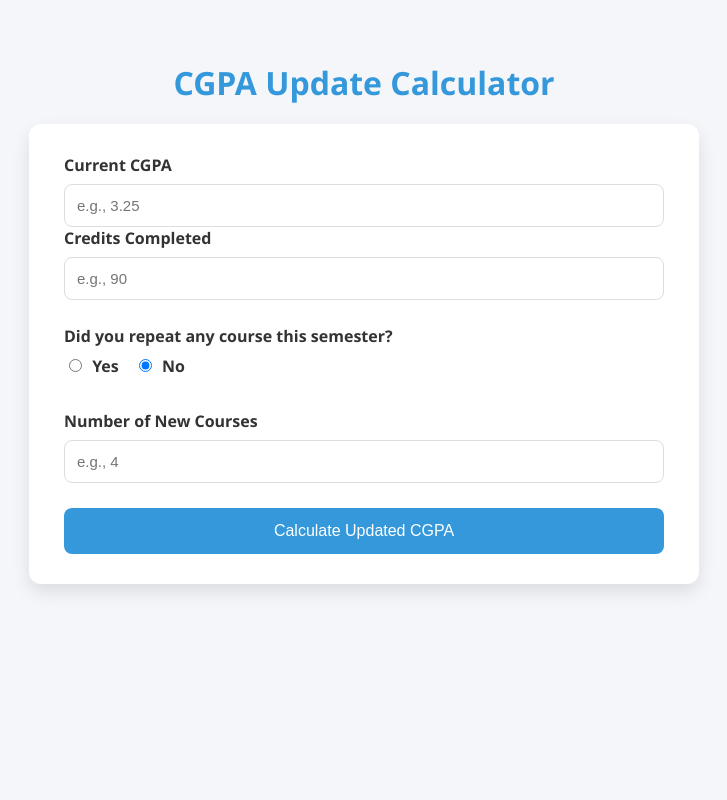
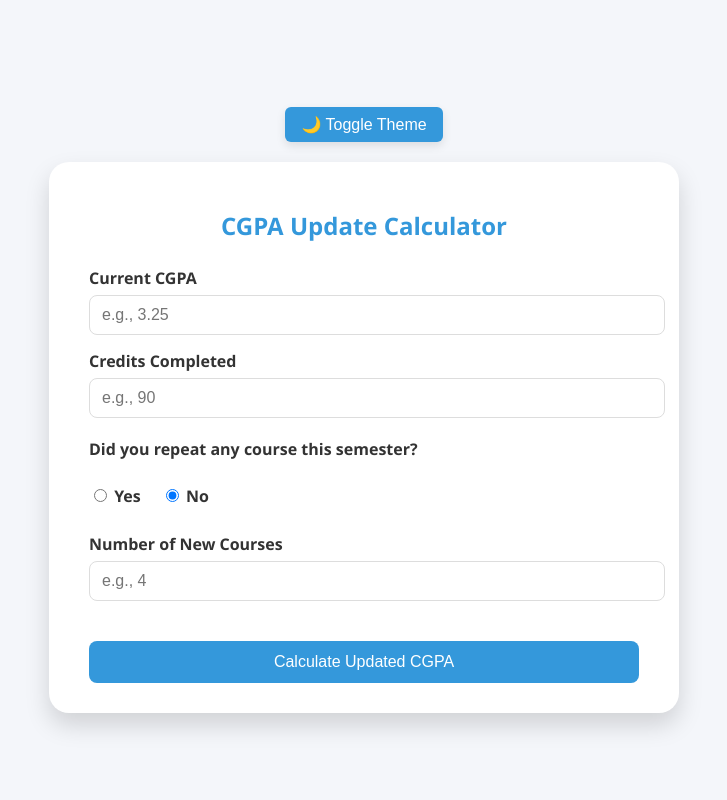
Before and after one commit to noobcoder-hasan/cgpa_app, a Flask app: page / in a window 1280 px wide. Shown: the whole page, without its empty margins (276-1003 px from the left). Run offline with Flask 3, Linux system fonts and the light colour scheme.

Commit message:
changed interface.

```diff
--- a/templates/index.html
+++ b/templates/index.html
@@ -1,9 +1,9 @@
 <!DOCTYPE html>
 <html lang="en">
 <head>
-    <meta charset="UTF-8">
+  <meta charset="UTF-8" />
+  <meta name="viewport" content="width=device-width, initial-scale=1.0"/>
   <title>CGPA Update Calculator</title>
-    <meta name="viewport" content="width=device-width, initial-scale=1.0">
   <style>
     :root {
       --primary-color: #3498db;
@@ -11,89 +11,154 @@
       --text: #333;
       --white: #fff;
       --border: #ddd;
+      --result-bg: #eafaf1;
+      --result-text: #0a4d3b;
+    }
+
+    body.dark {
+      --primary-color: #4ea8de;
+      --background: #1e1e2f;
+      --text: #f0f0f0;
+      --white: #2e2e3e;
+      --border: #555;
+      --result-bg: #2e3b38;
+      --result-text: #c9f8e6;
     }
 
     body {
-            font-family: 'Segoe UI', Tahoma, Geneva, Verdana, sans-serif;
+      font-family: 'Segoe UI', sans-serif;
       background: var(--background);
       color: var(--text);
       margin: 0;
-            padding: 40px 20px;
+      padding: 0;
+      display: flex;
+      justify-content: center;
+      align-items: center;
+      min-height: 100vh;
+      transition: all 0.4s ease;
+    }
+
+    .card {
+      background: var(--white);
+      padding: 30px 40px;
+      border-radius: 20px;
+      box-shadow: 0 12px 25px rgba(0, 0, 0, 0.15);
+      width: 100%;
+      max-width: 550px;
     }
 
     h1 {
       text-align: center;
+      margin-bottom: 25px;
       color: var(--primary-color);
-            margin-bottom: 20px;
-        }
-
-        form {
-            background: var(--white);
-            max-width: 600px;
-            margin: auto;
-            padding: 30px 35px;
-            border-radius: 12px;
-            box-shadow: 0 8px 18px rgba(0, 0, 0, 0.1);
-        }
-
-        .form-section {
-            margin-bottom: 25px;
+      font-size: 24px;
     }
 
     label {
+      display: block;
+      margin-top: 15px;
+      margin-bottom: 6px;
       font-weight: 600;
-            display: block;
-            margin-bottom: 8px;
+      color: var(--text);
     }
 
     input[type="number"],
     select {
       width: 100%;
-            padding: 12px;
+      padding: 10px 12px;
+      font-size: 16px;
       border: 1px solid var(--border);
       border-radius: 8px;
-            font-size: 15px;
-            box-sizing: border-box;
+      outline: none;
+      background: var(--white);
+      color: var(--text);
+      transition: border 0.2s ease-in-out;
     }
 
-        input[type="radio"] {
-            margin-right: 6px;
+    input[type="number"]:focus {
+      border-color: var(--primary-color);
     }
 
     .radio-group {
       display: flex;
-            gap: 15px;
+      gap: 20px;
+      margin-top: 10px;
+    }
+
+    .form-section {
+      margin-bottom: 20px;
+    }
+
+    #repeated-fields {
+      margin-top: 12px;
+      display: none;
+    }
+
+    button {
+      margin-top: 20px;
+      background: var(--primary-color);
+      color: white;
+      font-size: 16px;
+      padding: 12px;
+      border: none;
+      border-radius: 8px;
+      width: 100%;
+      cursor: pointer;
+      transition: background 0.3s;
+    }
+
+    button:hover {
+      background: #2c80c8;
+    }
+
+    .page-container {
+      width: 100%;
+      padding: 40px 20px;
+      display: flex;
+      flex-direction: column;
       align-items: center;
     }
 
-        #repeated-fields {
-            margin-top: 10px;
-            transition: all 0.3s ease;
+    .top-bar {
+      width: 100%;
+      display: flex;
+      justify-content: center;
+      margin-bottom: 20px;
     }
 
-        button {
-            background-color: var(--primary-color);
-            color: var(--white);
-            padding: 14px 20px;
+    .toggle-theme {
+      padding: 8px 16px;
+      background: var(--primary-color);
+      color: white;
       border: none;
-            border-radius: 8px;
+      border-radius: 6px;
       cursor: pointer;
-            font-size: 16px;
-            width: 100%;
-            transition: background-color 0.3s ease;
+      font-weight: 500;
+      width: auto;
+      max-width: 180px;
+      box-shadow: 0 4px 10px rgba(0, 0, 0, 0.1);
     }
 
-        button:hover {
-            background-color: #2c80c8;
+    @keyframes fadeInSlideUp {
+    from {
+        opacity: 0;
+        transform: translateY(20px);
+    }
+    to {
+        opacity: 1;
+        transform: translateY(0);
+    }
     }
 
     .result {
-            max-width: 600px;
-            margin: 30px auto;
-            background: #eafaf1;
-            border-left: 5px solid #2ecc71;
+    background: var(--result-bg);
+    color: var(--result-text);
+    margin-top: 30px;
     padding: 20px;
+    border-left: 5px solid #2a9d8f;
     border-radius: 10px;
+    box-shadow: 0 4px 12px rgba(0, 0, 0, 0.08);
+    animation: fadeInSlideUp 0.6s ease-out;
     }
 
     .result h3 {
@@ -101,7 +166,7 @@
     }
 
     @media (max-width: 600px) {
-            form {
+      .card {
         padding: 25px 20px;
       }
     }
@@ -126,15 +191,33 @@
         input.step = '0.01';
         input.required = true;
         input.placeholder = `GPA for new course ${i}`;
+        input.style.marginTop = '10px';
         container.appendChild(input);
       }
     }
+
+    function toggleTheme() {
+      const body = document.body;
+      body.classList.toggle("dark");
+      localStorage.setItem("theme", body.classList.contains("dark") ? "dark" : "light");
+    }
+
+    window.onload = () => {
+      if (localStorage.getItem("theme") === "dark") {
+        document.body.classList.add("dark");
+      }
+    };
   </script>
 </head>
+
 <body>
+  <div class="page-container">
+    <div class="top-bar">
+      <button class="toggle-theme" onclick="toggleTheme()">🌙 Toggle Theme</button>
+    </div>
 
+    <div class="card">
       <h1>CGPA Update Calculator</h1>
-
       <form method="POST">
         <div class="form-section">
           <label for="current_cgpa">Current CGPA</label>
@@ -151,10 +234,11 @@
             <label><input type="radio" name="repeated" value="no" checked onclick="toggleRepeatedFields()"> No</label>
           </div>
 
-            <div class="form-section" id="repeated-fields" style="display: none;">
-                <label>Repeated Course Details</label>
-                <input type="number" name="repeated_gpa" step="0.01" min="0" max="4" placeholder="Old GPA of repeated course">
-                <input type="number" name="new_repeated_gpa" step="0.01" min="0" max="4" placeholder="New GPA of repeated course">
+          <div id="repeated-fields">
+            <label>Old GPA of Repeated Course</label>
+            <input type="number" name="repeated_gpa" step="0.01" min="0" max="4" placeholder="e.g., 2.5">
+            <label>New GPA of Repeated Course</label>
+            <input type="number" name="new_repeated_gpa" step="0.01" min="0" max="4" placeholder="e.g., 3.5">
           </div>
         </div>
 
@@ -184,6 +268,7 @@
         {% endif %}
       </div>
       {% endif %}
-
+    </div>
+  </div>
 </body>
 </html>
```
Lines whose indentation alone changed are shown as unchanged.
